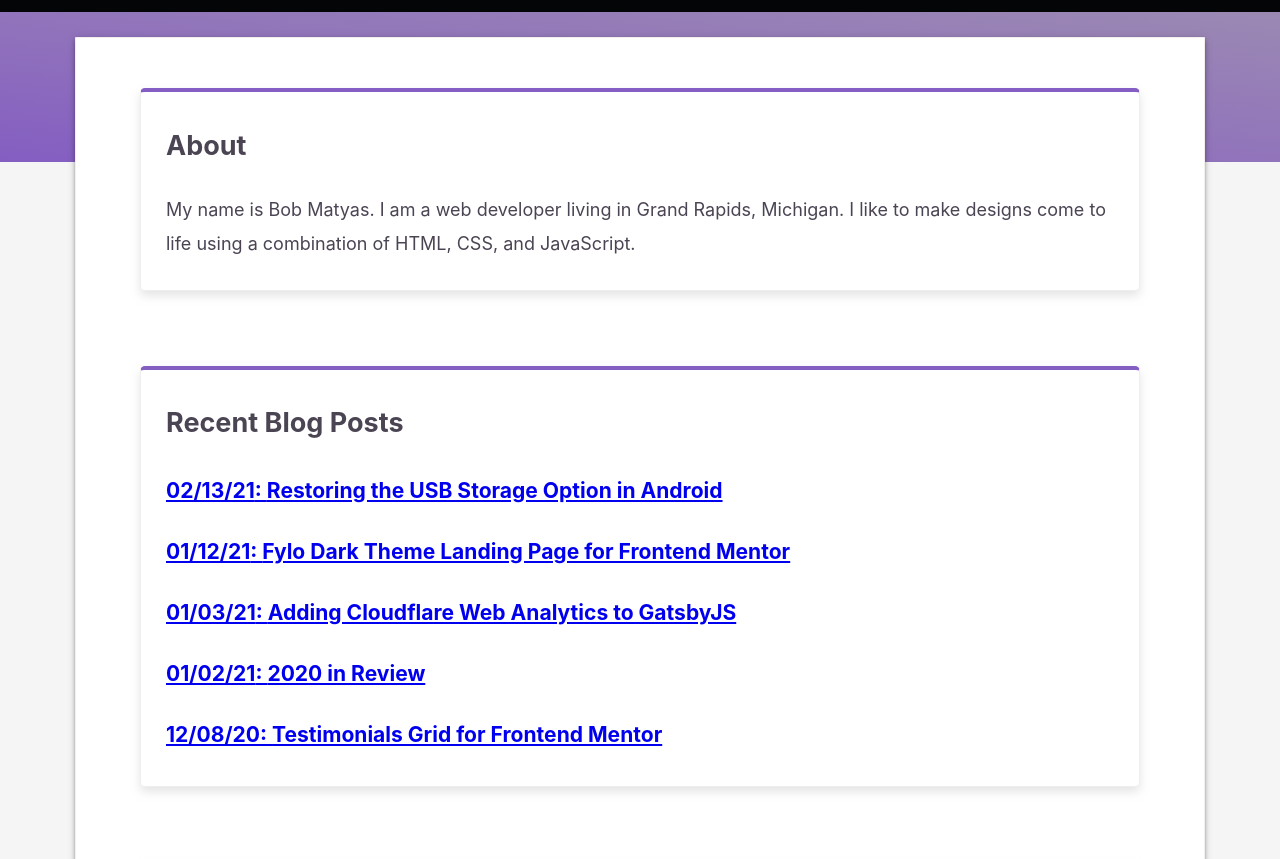
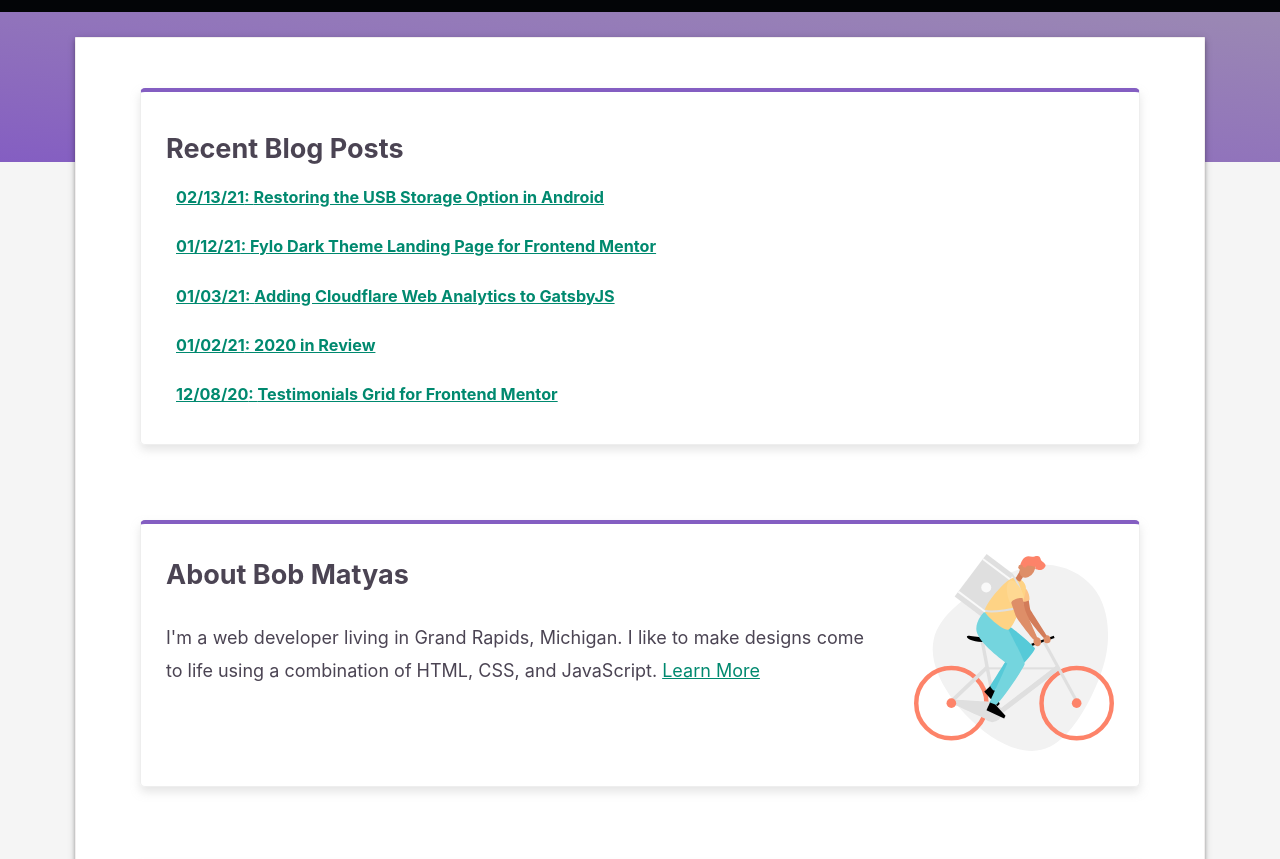
Before and after one commit to bobmatyas/gatsby-blog, a Gatsby site: page / in a window 1280 px wide. Shown: the part 89-948 px from the top of the page. Built offline with nearby package versions, Linux system fonts and the light colour scheme; Gatsby itself is replaced by a stand-in of ours.

Commit message:
update homepage layout

```diff
--- a/src/components/home-blog-link.js
+++ b/src/components/home-blog-link.js
@@ -3,6 +3,21 @@ import { Link } from 'gatsby'
 import styled from 'styled-components'
 
 const Post = styled.h3`
+  font-size: 90%;
+
+  margin: 0;
+
+  a { display: block; }
+
+  a:link, a:visited {
+    color: #00896f;
+    padding: 10px;
+  }
+
+  a:hover, a:active {
+    background-color: #e7f3f8;
+    border-radius: 5px;
+    text-decoration: none; }
 `;
 
 
--- a/src/components/home-box.js
+++ b/src/components/home-box.js
@@ -1,5 +1,7 @@
 import React from "react"
-import styled from 'styled-components';
+import { Link } from 'gatsby'
+import BikeRider from "../images/bike-rider.svg"
+import styled from 'styled-components'
 
 const Box = styled.div`
   border: 1px solid #eee;
@@ -10,13 +12,40 @@ const Box = styled.div`
   -moz-box-shadow: 0px 5px 10px 0px rgba(180,180,180,0.35);
   box-shadow: 0px 5px 10px 0px rgba(180,180,180,0.35);
   border-top: 4px solid #845EC2;
+
+  p { text-align: justify }
+  img { display: none; }
+
+  a:link, a:visited {
+    color: #00896f;
+  }
+
+  a:hover, a:active {
+    color: #00896f;
+    text-decoration: none;
+  }
+
+  @media (min-width: 768px) {
+    display: grid;
+    grid-template-columns: 1fr 200px;
+    grid-gap: 50px;
+
+    img {
+      display: block;
+      margin: 25px 0;
+    }
+  }
+
 `;
 
 
 const HomeBox = (props) => (
   <Box>
-      <h2>{props.title}</h2>
-      <p>{props.content}</p>
+      <div>
+        <h2>{props.title}</h2>
+        <p>{props.content} <Link to="/about/">Learn More</Link></p>
+      </div>
+      <img src={BikeRider} alt="" />
   </Box>
 )
 
--- a/src/pages/index.js
+++ b/src/pages/index.js
@@ -1,5 +1,5 @@
 import React from "react"
-import { Link, graphql } from "gatsby"
+import { graphql } from "gatsby"
 import styled from 'styled-components'
 import Layout from "../components/layout"
 import SEO from "../components/seo"
@@ -12,11 +12,13 @@ const Box = styled.div`
   border: 1px solid #eee;
   border-radius: 5px;
   margin: 50px 0 75px 0;
-  padding: 5px 25px 10px;
+  padding: 10px 25px 25px 25px;
   -webkit-box-shadow: 0px 5px 10px 0px rgba(180,180,180,0.35);
   -moz-box-shadow: 0px 5px 10px 0px rgba(180,180,180,0.35);
   box-shadow: 0px 5px 10px 0px rgba(180,180,180,0.35);
   border-top: 4px solid #845EC2;
+
+  h2 { margin-bottom: 0; }
 `;
 
 const Index = ({ data }) => {
@@ -30,10 +32,6 @@ const Index = ({ data }) => {
     <Gradient color="purple" />
 
     <div className="main__content">
-      <HomeBox
-        title="About"
-        content="My name is Bob Matyas. I am a web developer living in Grand Rapids, Michigan. I like to make designs come to life using a combination of HTML, CSS, and JavaScript."
-      />
 
     <Box>
       <h2>Recent Blog Posts</h2>
@@ -46,8 +44,13 @@ const Index = ({ data }) => {
           title={node.frontmatter.title}
         />
       ))}
+    </Box>
 
-</Box>
+    <HomeBox
+        title="About Bob Matyas"
+        content="I'm a web developer living in Grand Rapids, Michigan. I like to make designs come to life using a combination of HTML, CSS, and JavaScript."
+      />
+
     <Box>
       <h3>Connect with Me</h3>
       <Social />
--- a/src/styles/global.scss
+++ b/src/styles/global.scss
@@ -301,7 +301,7 @@ body {
   color: $body-text-color;
   font-size: 1.8rem;
   font-family: $font-stack;
-  line-height: 1.9;
+  line-height: 1.8;
   max-width: 1000px;
   min-height: 50vh;
   margin: -125px auto 100px auto;
```
Also changed, not shown: src/images/bike-rider.svg (added).
